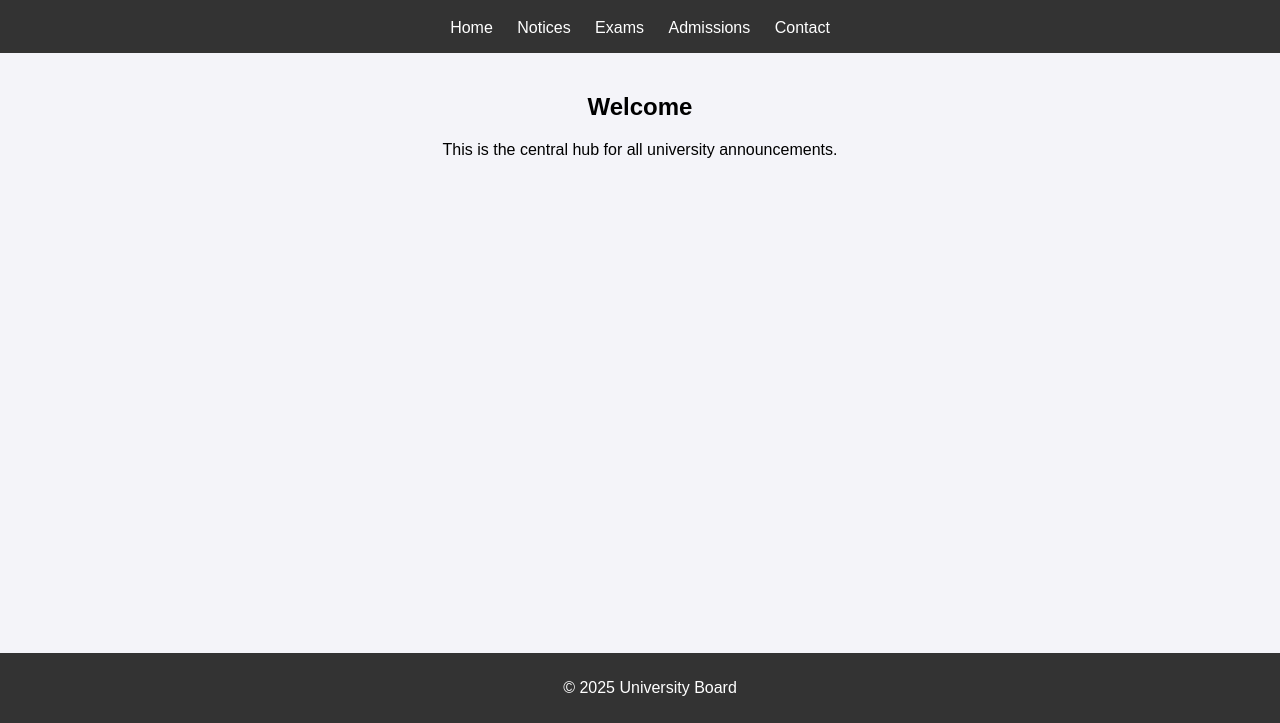
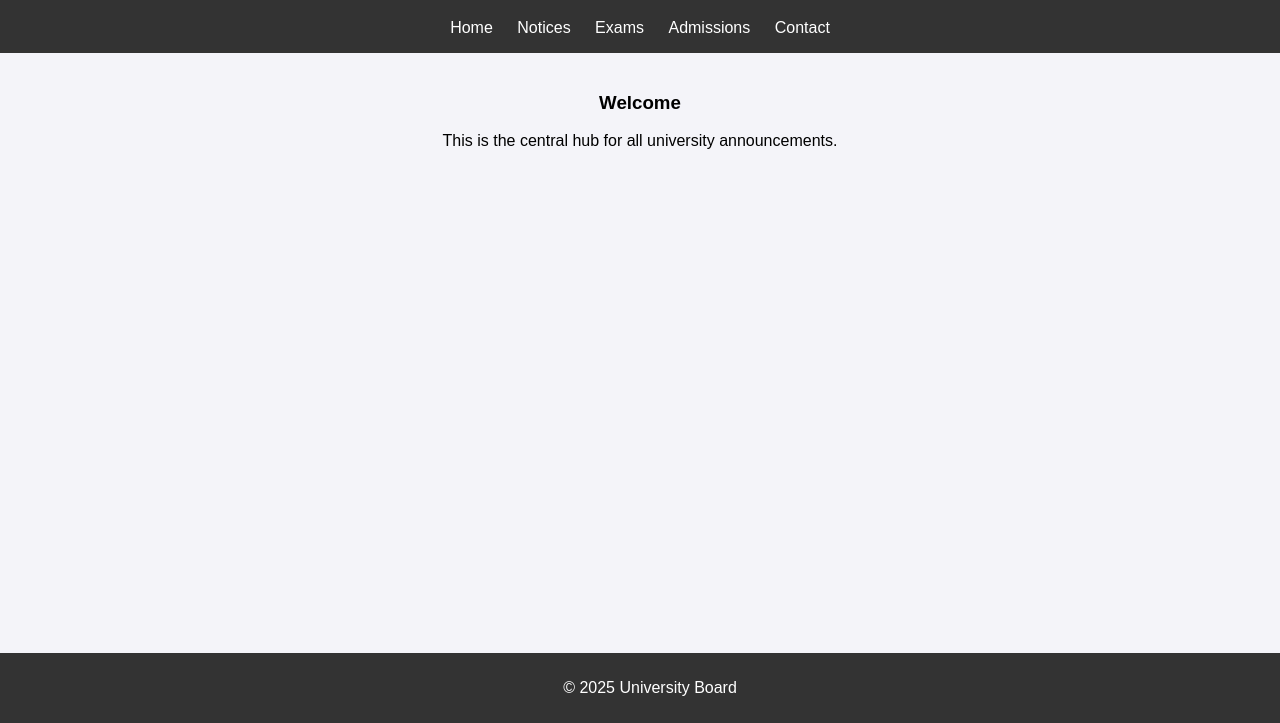
Before and after one commit to zafaralichattha/uni-notice-board, a website: page src/index.html in a window 1280 px wide. Shown: the part 77-800 px from the top of the page. Drawn offline with Linux system fonts and the light colour scheme.

Commit message:
Testing CD automation

```diff
--- a/src/index.html
+++ b/src/index.html
@@ -18,7 +18,7 @@
         </nav>
     </header>
     <main>
-        <h2>Welcome</h2>
+        <h3>Welcome</h3>
         <p>This is the central hub for all university announcements.</p>
     </main>
     <footer><p>&copy; 2025 University Board</p></footer>
```
